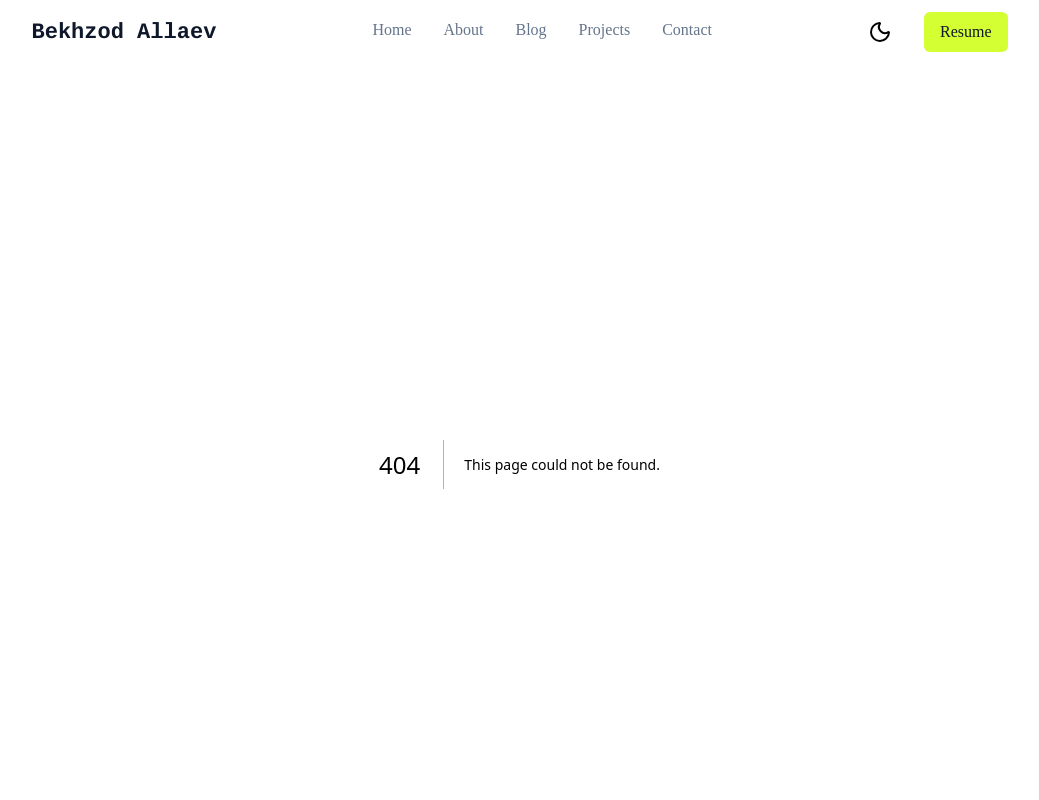
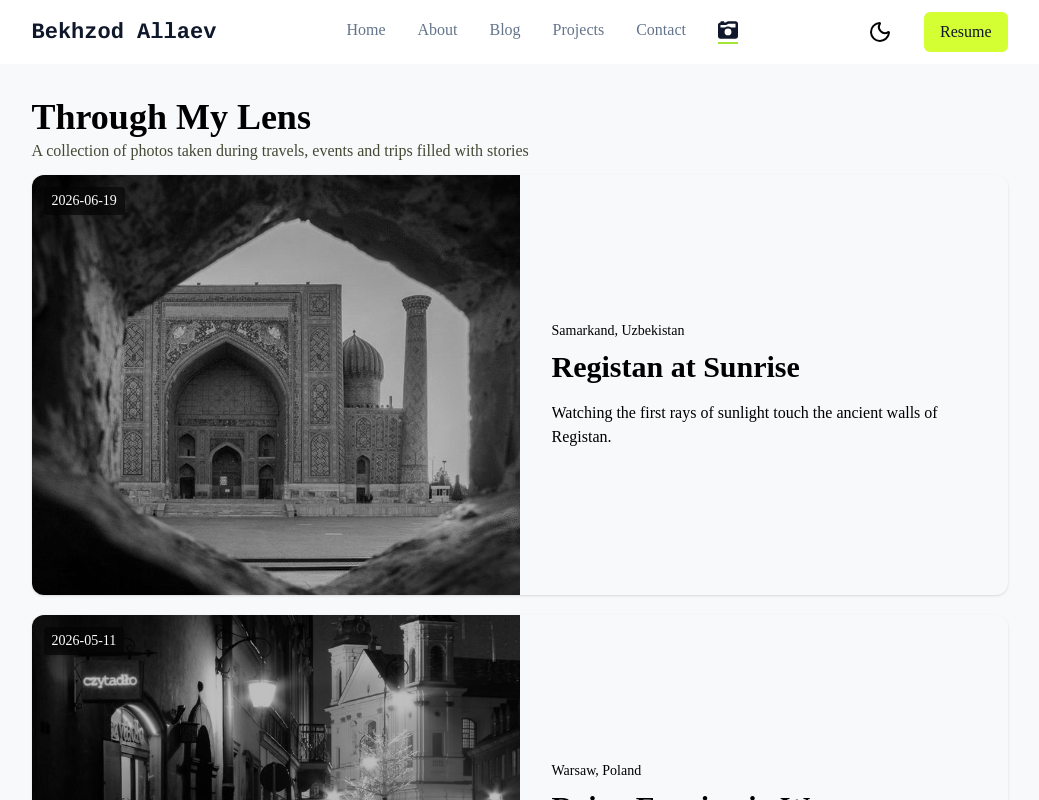
Before and after one commit to bekhzodallaev/bekhzod-portfolio, a Next.js app: page /gallery in a window 1280 px wide. Before the commit this address had no page. Shown: the top 800 px of the page, without its empty margins (113-1152 px from the left). Built offline with nearby package versions, Linux system fonts and the light colour scheme; a web font is replaced by a local one.

Commit message:
add gallery page

```diff
--- /dev/null
+++ b/content/photos/rainy-day-warsaw.mdx
@@ -0,0 +1,23 @@
+---
+title: Rainy Evening in Warsaw
+date: "2026-05-11"
+location: Warsaw, Poland
+cover: /gallery/warsaw/cover.jpeg
+excerpt: An unexpected walk through the Old Town during a rainy spring evening.
+---
+
+![Warsaw Rain](/photos/warsaw-rain/cover.jpg)
+
+I wasn't planning to take any photos that day.
+
+The weather had been terrible since the morning and I almost stayed home.
+
+![Street Reflection](/photos/warsaw-rain/01.jpg)
+
+While walking through the Old Town, I noticed how the wet pavement reflected the warm lights from nearby restaurants.
+
+The rain transformed an ordinary street into something cinematic.
+
+![Old Town](/photos/warsaw-rain/02.jpg)
+
+Some of my favorite photographs happen when I stop looking for perfect conditions and simply react to what's in front of me.
--- /dev/null
+++ b/content/photos/registan-in-sunrise.mdx
@@ -0,0 +1,23 @@
+---
+title: Registan at Sunrise
+date: "2026-06-19"
+location: Samarkand, Uzbekistan
+cover: /gallery/registan/cover.jpeg
+excerpt: Watching the first rays of sunlight touch the ancient walls of Registan.
+---
+
+![Registan at Sunrise](/photos/registan/cover.jpg)
+
+I arrived at Registan before sunrise. The square was almost empty and the city was still asleep.
+
+The weather forecast predicted clear skies, but the horizon was covered with thin clouds. For a moment I thought the sunrise would be disappointing.
+
+![Waiting for Light](/photos/registan/01.jpg)
+
+After nearly forty minutes of waiting, the first light finally appeared. It illuminated only the top section of the madrasah while the rest remained in shadow.
+
+That contrast is what made this photograph special.
+
+![Morning Light](/photos/registan/02.jpg)
+
+As more people started arriving, the quiet atmosphere disappeared. Looking back, waking up at 5 a.m. was completely worth it.
--- /dev/null
+++ b/src/app/gallery/[slug]/page.tsx
@@ -0,0 +1,34 @@
+import { getPhotoBySlug } from "@/src/lib/photos/photoGallery";
+import { MDXRemote } from "next-mdx-remote/rsc";
+import Button from '@/src/components/Button/Button';
+
+type Props = {
+  params: Promise<{
+    slug: string;
+  }>;
+};
+
+const Page = async ({ params }: Props) => {
+  const { slug } = await params;
+
+  const photo = getPhotoBySlug(slug);
+
+  return (
+    <main className="mx-auto max-w-4xl px-6 py-12">
+        <Button />
+      <h1 className="mb-2 text-4xl font-bold">
+        {photo.frontmatter.title}
+      </h1>
+
+      <p className="mb-8 text-muted-foreground">
+        {photo.frontmatter.location} · {photo.frontmatter.date}
+      </p>
+
+      <article className="prose prose-lg dark:prose-invert max-w-none">
+        <MDXRemote source={photo.content} />
+      </article>
+    </main>
+  );
+};
+
+export default Page;
--- /dev/null
+++ b/src/app/gallery/page.tsx
@@ -0,0 +1,24 @@
+import React from 'react'
+import { getAllPhotos } from '@/src/lib/photos/photoGallery'
+import GalleryCard from '@/src/components/Gallery/GalleryCard';
+const page = () => {
+  const photoCollection = getAllPhotos();
+  return (
+    <div className='mt-[2rem]'>
+      <h1 className='text-3xl md:text-[36px] font-bold'>Through My Lens</h1>
+    <p className="text-base text-[#444934]">
+        A collection of photos taken during travels, events and trips filled with stories
+      </p>
+      <div className='mt-3 flex flex-col gap-5'>
+        {photoCollection.map(photo => (
+          <GalleryCard
+            key={photo.slug}
+            photo={photo}
+          />
+        ))}
+      </div>
+    </div>
+  )
+}
+
+export default page
--- /dev/null
+++ b/src/components/Gallery/GalleryCard.tsx
@@ -0,0 +1,55 @@
+import React from 'react';
+import Image from 'next/image';
+import Link from 'next/link';
+import { PhotoCollection } from '@/src/lib/photos/photoGallery';
+
+interface GalleryCardProps {
+  photo: PhotoCollection;
+}
+
+const GalleryCard = ({ photo }: GalleryCardProps) => {
+  return (
+    <Link href={`/gallery/${photo.slug}`}>
+      <article className="overflow-hidden rounded-xl shadow-sm hover:shadow-lg transition-shadow group">
+        <div className="flex flex-col md:flex-row">
+          <div className="relative h-64 w-full md:h-[420px] md:w-1/2">
+            <Image
+              src={photo.cover}
+              alt={photo.title}
+              fill
+              className="object-cover
+              object-cover
+              transition-all
+              duration-700
+              grayscale
+              brightness-75
+              group-hover:brightness-100
+              group-hover:grayscale-0
+              "
+            />
+
+            <p className="absolute left-3 top-3 z-10 rounded bg-black/50 px-2 py-1 text-xs text-white backdrop-blur-sm md:text-sm">
+              {photo.date}
+            </p>
+          </div>
+
+          <div className="flex flex-1 flex-col justify-center p-5 md:p-8">
+            <p className="text-sm text-muted-foreground">
+              {photo.location}
+            </p>
+
+            <h2 className="mt-2 text-xl font-semibold md:text-3xl">
+              {photo.title}
+            </h2>
+
+            <p className="mt-4 line-clamp-3 text-sm text-muted-foreground md:text-base">
+              {photo.excerpt}
+            </p>
+          </div>
+        </div>
+      </article>
+    </Link>
+  );
+};
+
+export default GalleryCard;
--- a/src/components/Navbar/DesktopNavBar.tsx
+++ b/src/components/Navbar/DesktopNavBar.tsx
@@ -5,6 +5,7 @@ import React, { useEffect, useState } from 'react';
 import { useTheme } from 'next-themes';
 import { Moon, Sun } from 'lucide-react';
 import { usePathname } from 'next/navigation';
+import { FaCameraRetro } from "react-icons/fa6";
 
 const DesktopNavbar = () => {
   const { resolvedTheme, setTheme } = useTheme();
@@ -44,7 +45,7 @@ const DesktopNavbar = () => {
         </Link>
 
         {/* Navigation */}
-        <div className="flex gap-8">
+        <div className="flex gap-8 items-center justify-center">
           <Link href="/" className={navLinkClass('/')}>
             Home
           </Link>
@@ -63,6 +64,10 @@ const DesktopNavbar = () => {
 
           <Link href="/contact" className={navLinkClass('/contact')}>
             Contact
+          </Link>
+
+           <Link href="/gallery" className={navLinkClass('/gallery')}>
+            <FaCameraRetro size={20} />
           </Link>
         </div>
 
--- a/src/components/Navbar/MobileNavBar.tsx
+++ b/src/components/Navbar/MobileNavBar.tsx
@@ -16,6 +16,8 @@ import {
   FileText,
 } from 'lucide-react';
 import { useState } from 'react';
+import { FaCameraRetro } from "react-icons/fa6";
+
 
 export default function MobileNavbar() {
   const pathname = usePathname();
@@ -48,6 +50,10 @@ export default function MobileNavbar() {
       href: '/contact',
       label: 'Contact',
       icon: Mail,
+    },
+    {
+      href: '/gallery',
+      icon: FaCameraRetro,
     },
   ];
 
--- /dev/null
+++ b/src/lib/photos/photoGallery.ts
@@ -0,0 +1,55 @@
+import fs from "fs";
+import matter from "gray-matter";
+import path from "path";
+
+export interface PhotoCollection {
+  title: string;
+  slug: string;
+  cover: string;
+  date: string;
+  location: string;
+  excerpt: string;
+}
+
+const photosDirectory = path.join(process.cwd(), 'content/photos');
+
+export function getAllPhotos():PhotoCollection[]{
+
+    const fileNames = fs.readdirSync(photosDirectory);
+
+    const photos = fileNames.map((file) =>{
+        const slug = file.replace('.mdx', '');
+        const fullPath = path.join(photosDirectory, file);
+
+        const fileContent = fs.readFileSync(fullPath, 'utf-8');
+
+        const {data} = matter(fileContent);
+
+        return {
+            slug,
+            ...(data as Omit<PhotoCollection, "slug">),
+        }
+
+    })
+    return photos.sort((a, b) => new Date(b.date as string).getTime() - new Date(a.date as string).getTime() );
+}
+
+export function getPhotoBySlug(slug: string) {
+  const fullPath = path.join(
+    photosDirectory,
+    `${slug}.mdx`
+  );
+
+  const fileContent = fs.readFileSync(
+    fullPath,
+    "utf-8"
+  );
+
+  const { data, content } = matter(fileContent);
+
+  return {
+    slug,
+    frontmatter: data,
+    content,
+  };
+}
```
Also changed, not shown: public/gallery/registan/cover.jpeg (added), public/gallery/warsaw/cover.jpeg (added).
